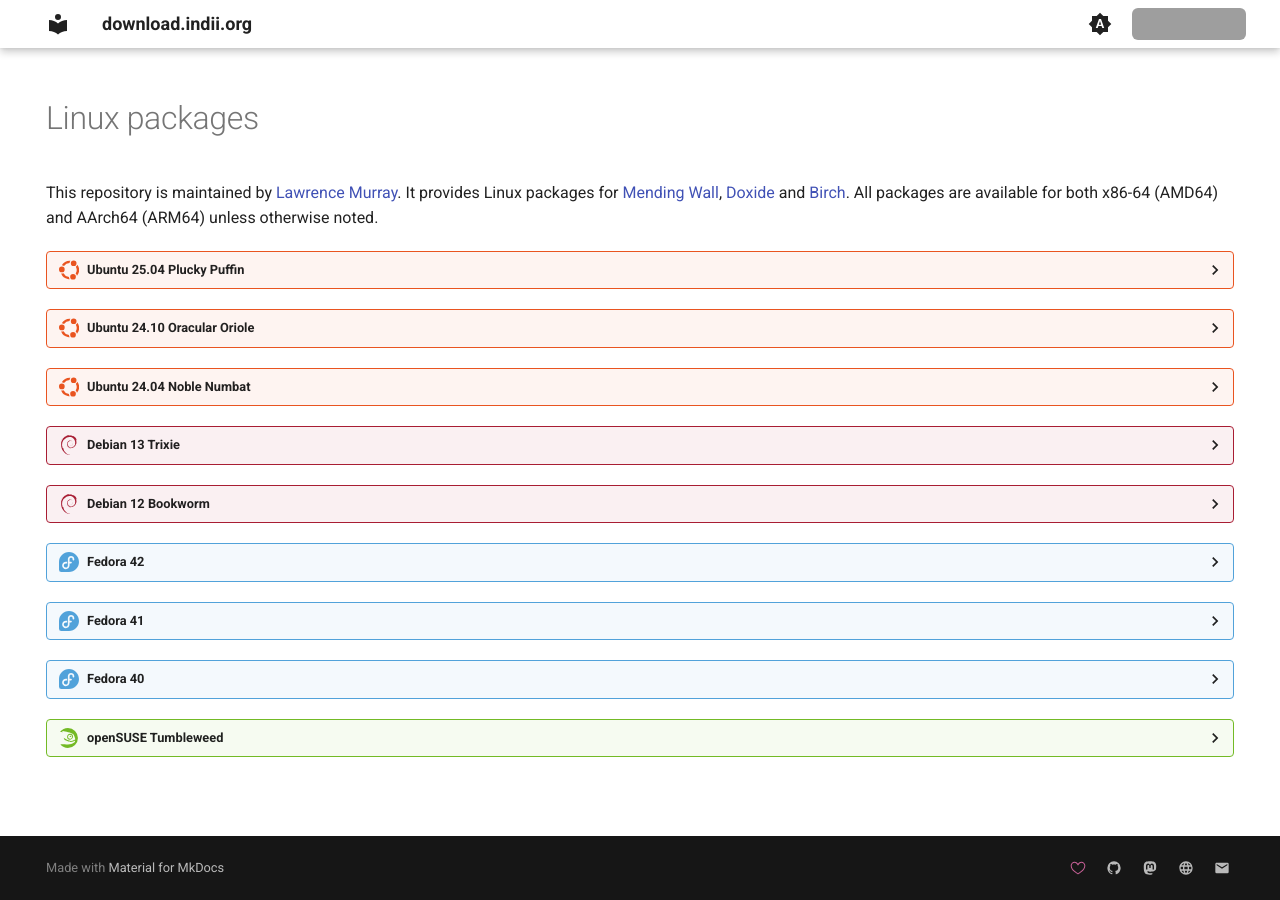
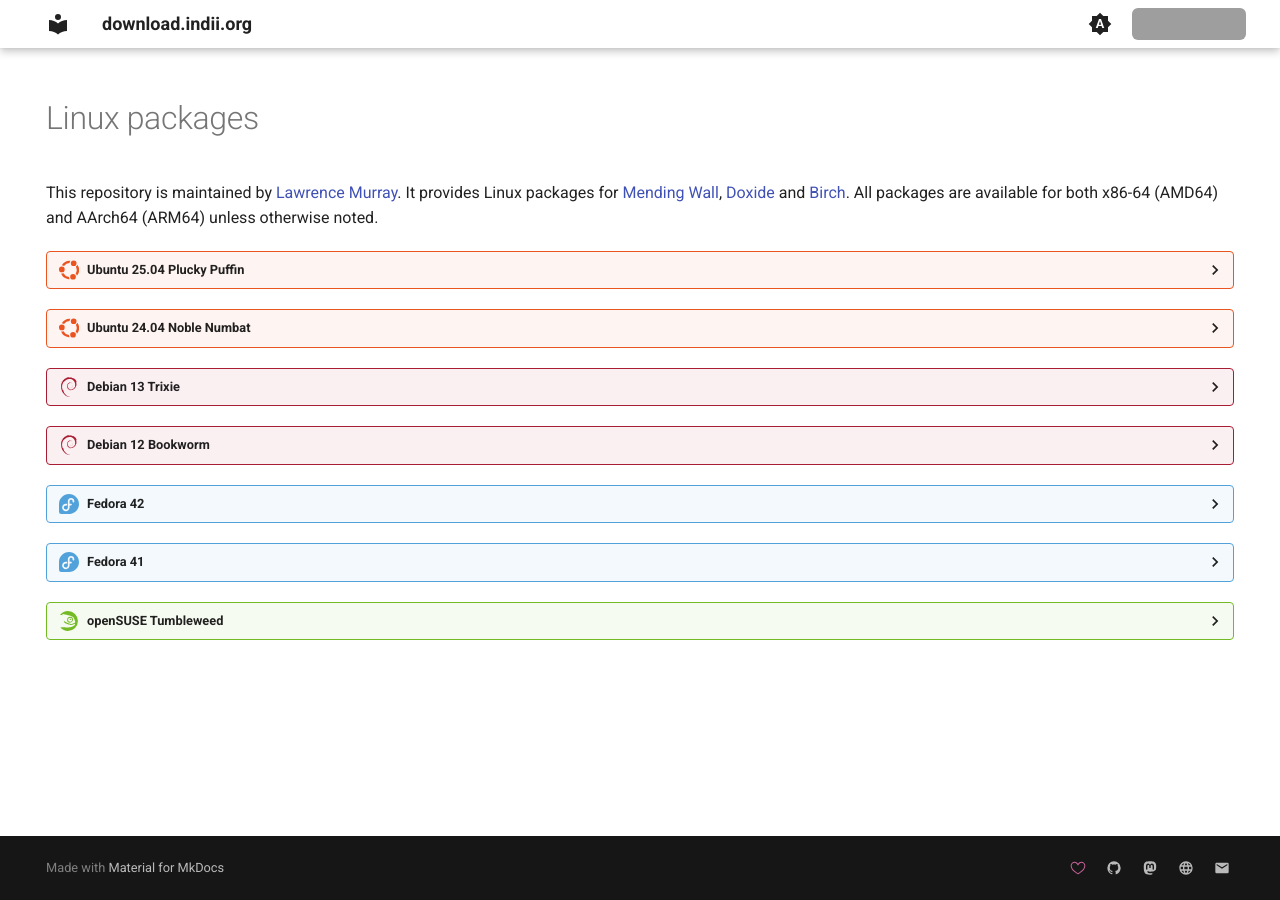
Before and after one commit to lawmurray/download.indii.org, an MkDocs documentation site: the page built from docs/index.md, in a window 1280 px wide. Built offline with MkDocs 1.6.1 and Material for MkDocs 9.7.7, drawn with Linux system fonts in a browser that asks for light colours; grey boxes are pictures that could not be loaded.

Commit message:
Removed Fedora 40 as end of life.

````diff
--- a/docs/index.md
+++ b/docs/index.md
@@ -14,18 +14,6 @@
     Add the repository:
     ```
     echo 'deb http://download.indii.org/deb plucky main' | sudo tee /etc/apt/sources.list.d/indii.org.list
-    curl -fsSL https://download.indii.org/deb/Release.key | gpg --dearmor | sudo tee /etc/apt/trusted.gpg.d/indii.org.gpg > /dev/null
-    sudo apt update
-    ```
-    Install desired packages, e.g.:
-    ```
-    sudo apt install mendingwall doxide birch
-    ```
-
-??? ubuntu "Ubuntu 24.10 Oracular Oriole"
-    Add the repository:
-    ```
-    echo 'deb http://download.indii.org/deb oracular main' | sudo tee /etc/apt/sources.list.d/indii.org.list
     curl -fsSL https://download.indii.org/deb/Release.key | gpg --dearmor | sudo tee /etc/apt/trusted.gpg.d/indii.org.gpg > /dev/null
     sudo apt update
     ```
@@ -93,17 +81,6 @@
     sudo dnf install mendingwall doxide birch
     ```
 
-??? fedora "Fedora 40"
-    Add the repository:
-    ```
-    sudo dnf config-manager --add-repo https://download.indii.org/rpm/fedora/40/indii.org.repo
-    sudo dnf update
-    ```
-    Install desired packages, e.g.:
-    ```
-    sudo dnf install mendingwall doxide birch
-    ```
-
 ??? opensuse "openSUSE Tumbleweed"
     Add the repository:
     ```
````
Also changed, not shown: 1 other file.
